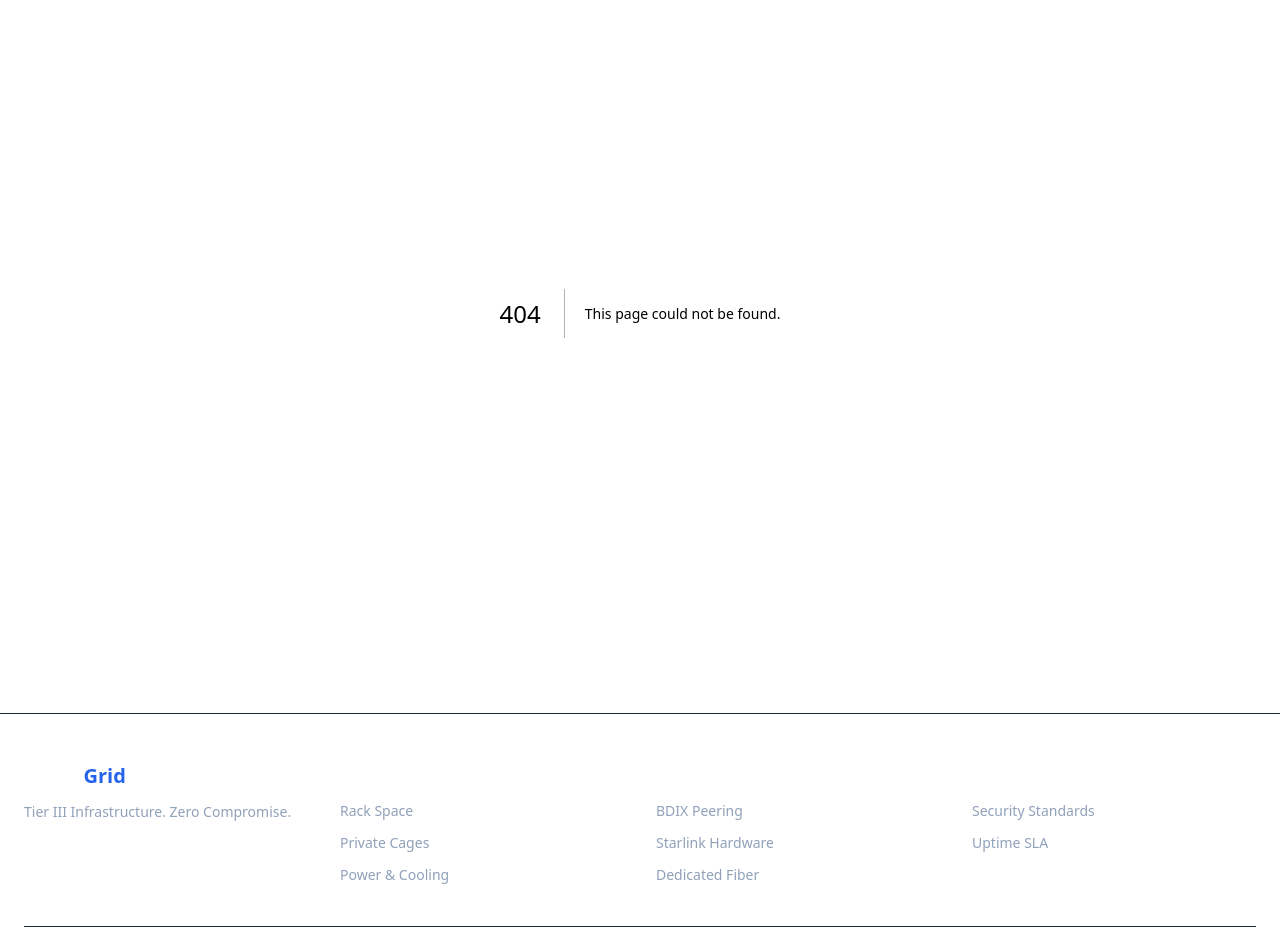
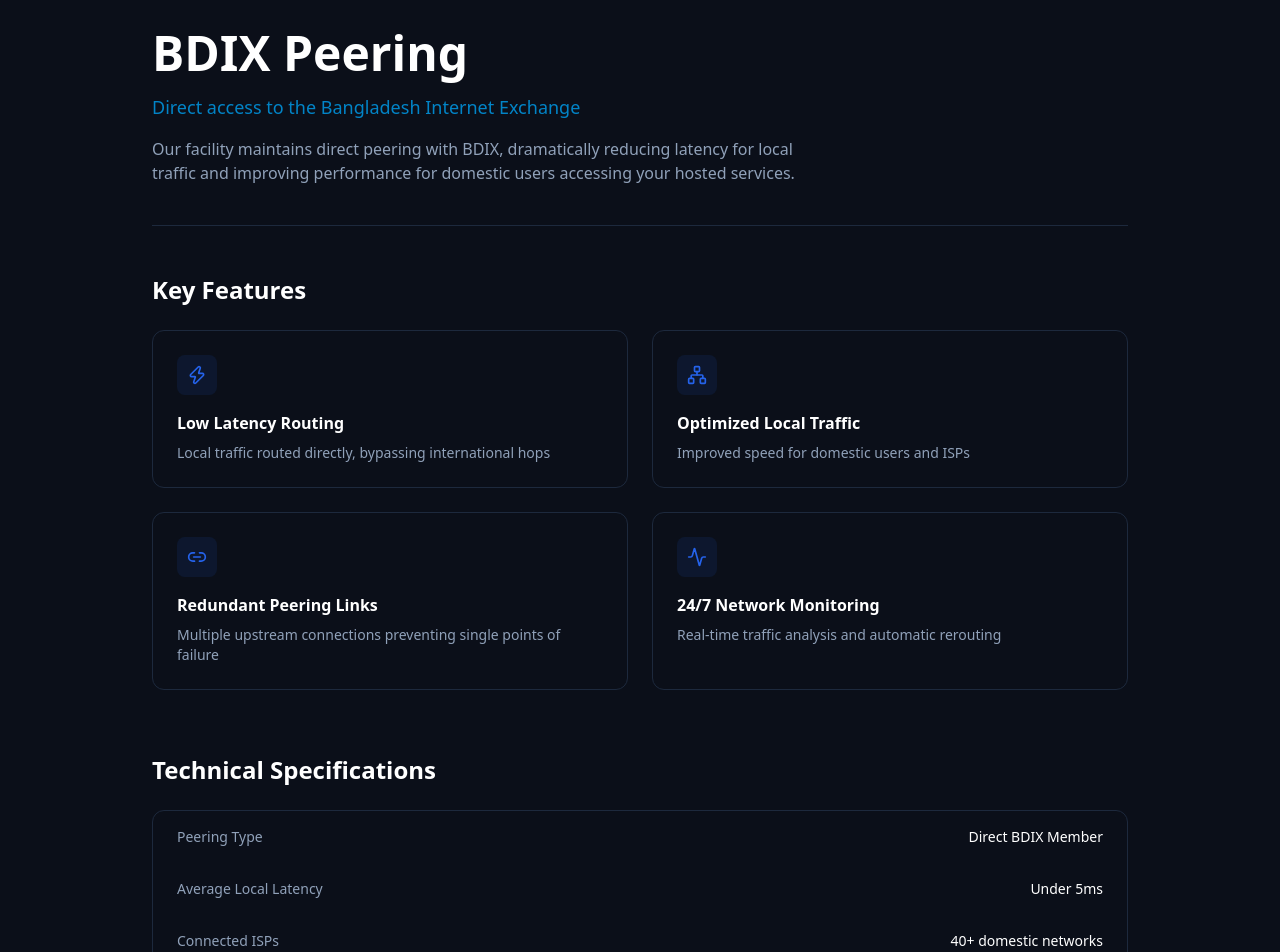
Before and after one commit to Nazmul-4/northgrid, a Next.js app: page /network/bdix in a window 1280 px wide. Before the commit this address had no page. Shown: the part 160-1112 px from the top of the page. Built offline with nearby package versions, Linux system fonts and the light colour scheme.

Commit message:
Add BDIX Peering, Starlink Hardware, and Dedicated Fiber detail pages

```diff
--- /dev/null
+++ b/src/app/network/bdix/page.tsx
@@ -0,0 +1,12 @@
+import { Metadata } from "next";
+import ServiceDetailTemplate from "@/components/sections/ServiceDetailTemplate";
+import { bdixPeeringService } from "@/constants/siteData";
+
+export const metadata: Metadata = {
+  title: "BDIX Peering | NorthGrid Data Centers",
+  description: bdixPeeringService.description,
+};
+
+export default function BdixPeeringPage() {
+  return <ServiceDetailTemplate service={bdixPeeringService} />;
+}
--- /dev/null
+++ b/src/app/network/fiber/page.tsx
@@ -0,0 +1,12 @@
+import { Metadata } from "next";
+import ServiceDetailTemplate from "@/components/sections/ServiceDetailTemplate";
+import { dedicatedFiberService } from "@/constants/siteData";
+
+export const metadata: Metadata = {
+  title: "Dedicated Fiber | NorthGrid Data Centers",
+  description: dedicatedFiberService.description,
+};
+
+export default function DedicatedFiberPage() {
+  return <ServiceDetailTemplate service={dedicatedFiberService} />;
+}
--- /dev/null
+++ b/src/app/network/starlink/page.tsx
@@ -0,0 +1,17 @@
+import { Metadata } from "next";
+import ServiceDetailTemplate from "@/components/sections/ServiceDetailTemplate";
+import StarlinkSelector from "@/components/sections/StarlinkSelector";
+import { starlinkHardwareService } from "@/constants/siteData";
+
+export const metadata: Metadata = {
+  title: "Starlink Hardware | NorthGrid Data Centers",
+  description: starlinkHardwareService.description,
+};
+
+export default function StarlinkHardwarePage() {
+  return (
+    <ServiceDetailTemplate service={starlinkHardwareService}>
+      <StarlinkSelector />
+    </ServiceDetailTemplate>
+  );
+}
--- a/src/components/sections/ServiceDetailTemplate.tsx
+++ b/src/components/sections/ServiceDetailTemplate.tsx
@@ -5,9 +5,10 @@
 
 interface ServiceDetailTemplateProps {
   service: ServiceDetailPage;
+  children?: React.ReactNode;
 }
 
-export default function ServiceDetailTemplate({ service }: ServiceDetailTemplateProps) {
+export default function ServiceDetailTemplate({ service, children }: ServiceDetailTemplateProps) {
   return (
     <main className="mx-auto max-w-5xl px-6 py-16">
       {/* Back Link */}
@@ -73,9 +74,12 @@
           ))}
         </div>
       </div>
+       {/* Optional Injected Content (e.g. interactive selectors) */}
+      {children && <div className="mb-16">{children}</div>}
+
 
       {/* CTA */}
-      <div className="rounded-xl border border-accent-blue/30 bg-accent-blue/5 p-8 text-center">
+       <div className="rounded-xl border border-accent-blue/30 bg-accent-blue/5 p-8 text-center">
         <h3 className="text-xl font-bold text-white">Ready to get started?</h3>
         <p className="mt-2 text-slate-400">
           Talk to our team about {service.title.toLowerCase()}
--- a/src/constants/siteData.ts
+++ b/src/constants/siteData.ts
@@ -334,3 +334,123 @@
     { label: "Generator Runtime", value: "72+ hours at full load" },
   ],
 };
+
+// ============================================
+// BDIX PEERING SERVICE DETAIL
+// ============================================
+
+export const bdixPeeringService: ServiceDetailPage = {
+  slug: "bdix",
+  title: "BDIX Peering",
+  tagline: "Direct access to the Bangladesh Internet Exchange",
+  description:
+    "Our facility maintains direct peering with BDIX, dramatically reducing latency for local traffic and improving performance for domestic users accessing your hosted services.",
+  features: [
+    {
+      icon: "Zap",
+      title: "Low Latency Routing",
+      description: "Local traffic routed directly, bypassing international hops",
+    },
+    {
+      icon: "Network",
+      title: "Optimized Local Traffic",
+      description: "Improved speed for domestic users and ISPs",
+    },
+    {
+      icon: "Link2",
+      title: "Redundant Peering Links",
+      description: "Multiple upstream connections preventing single points of failure",
+    },
+    {
+      icon: "Activity",
+      title: "24/7 Network Monitoring",
+      description: "Real-time traffic analysis and automatic rerouting",
+    },
+  ],
+  specs: [
+    { label: "Peering Type", value: "Direct BDIX Member" },
+    { label: "Average Local Latency", value: "Under 5ms" },
+    { label: "Connected ISPs", value: "40+ domestic networks" },
+    { label: "Uptime SLA", value: "99.982%" },
+  ],
+};
+
+// ============================================
+// STARLINK HARDWARE SERVICE DETAIL
+// ============================================
+
+export const starlinkHardwareService: ServiceDetailPage = {
+  slug: "starlink",
+  title: "Starlink Hardware & Connectivity",
+  tagline: "Satellite-powered redundancy for mission-critical uptime",
+  description:
+    "For businesses that cannot tolerate downtime, our Starlink hardware kits provide an independent satellite connectivity layer — ideal as a primary link for remote sites or automatic failover for critical operations.",
+  features: [
+    {
+      icon: "Satellite",
+      title: "Low Earth Orbit Coverage",
+      description: "Faster response times than traditional geostationary satellites",
+    },
+    {
+      icon: "Globe",
+      title: "Nationwide Availability",
+      description: "Reliable connectivity even in remote or underserved areas",
+    },
+    {
+      icon: "Zap",
+      title: "Automatic Failover",
+      description: "Seamlessly switches over during primary connection outages",
+    },
+    {
+      icon: "Wifi",
+      title: "Quick Deployment",
+      description: "Operational within hours of hardware installation",
+    },
+  ],
+  specs: [
+    { label: "Kit Options", value: "Mini, Standard, High Performance" },
+    { label: "Max Throughput", value: "Up to 500 Mbps" },
+    { label: "Typical Latency", value: "15-50ms" },
+    { label: "Mount Types", value: "Tripod, Roof/Pole, Flat High-Performance" },
+  ],
+};
+
+// ============================================
+// DEDICATED FIBER SERVICE DETAIL
+// ============================================
+
+export const dedicatedFiberService: ServiceDetailPage = {
+  slug: "fiber",
+  title: "Dedicated Fiber Connectivity",
+  tagline: "Point-to-point fiber links across Dhaka",
+  description:
+    "Our dedicated fiber connections provide guaranteed, symmetric bandwidth between your business locations and our data center — with no contention or sharing with other customers.",
+  features: [
+    {
+      icon: "Cable",
+      title: "Point-to-Point Links",
+      description: "Direct fiber connection with no shared infrastructure",
+    },
+    {
+      icon: "Gauge",
+      title: "Guaranteed Bandwidth",
+      description: "Symmetric upload and download speeds, no throttling",
+    },
+    {
+      icon: "MapPin",
+      title: "Diverse Physical Routing",
+      description: "Separate physical paths available for redundancy",
+    },
+    {
+      icon: "ShieldCheck",
+      title: "Carrier-Grade SLA",
+      description: "Guaranteed uptime with financially backed commitments",
+    },
+  ],
+  specs: [
+    { label: "Link Types", value: "Point-to-Point, Point-to-Multipoint" },
+    { label: "Bandwidth Range", value: "10 Mbps - 10 Gbps" },
+    { label: "Average Latency", value: "Under 3ms (metro area)" },
+    { label: "Coverage Area", value: "Greater Dhaka Metropolitan Area" },
+  ],
+};
```
Also changed, not shown: src/lib/iconMap.ts (+18 -0 lines).
